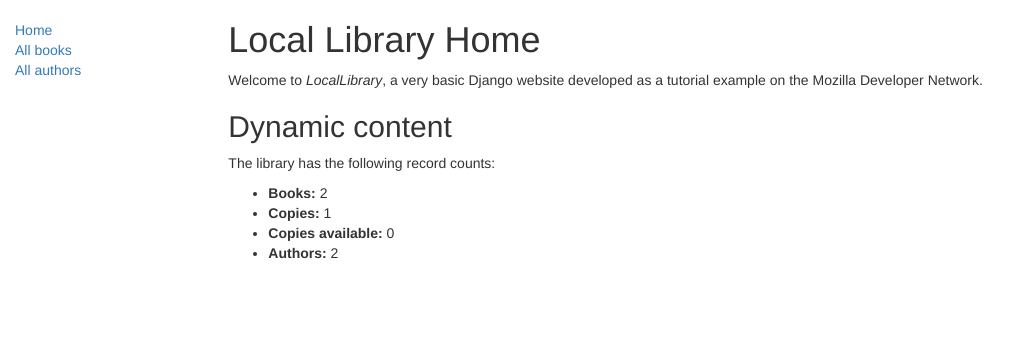
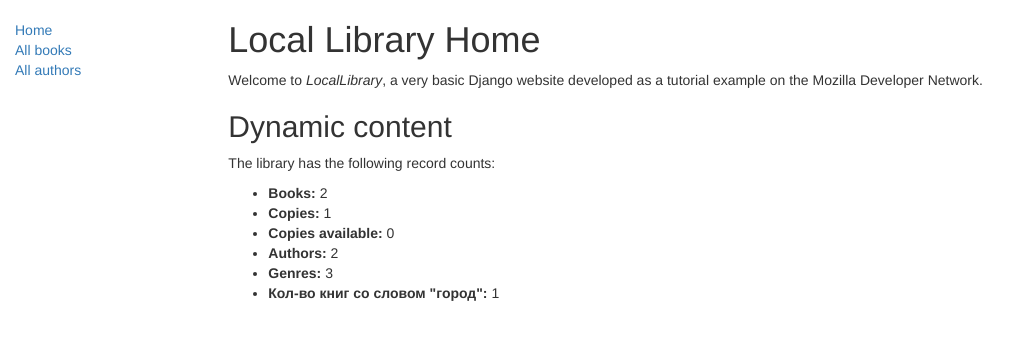
Before and after one commit to Natrix111/praktika-1, a Django app: page /catalog/ in a window 1280 px wide. Shown: the top 340 px of the page, without its empty margins (0-1030 px from the left). Run offline with Django 3.2, Linux system fonts and the light colour scheme; data comes from the database, SQL or seed files in the repository; both versions use the stored data as it was after the commit; some libraries are stand-ins or nearby versions.

Commit message:
add changes on main page

```diff
--- a/catalog/templates/index.html
+++ b/catalog/templates/index.html
@@ -13,6 +13,8 @@
     <li><strong>Copies:</strong> {{ num_instances }}</li>
     <li><strong>Copies available:</strong> {{ num_instances_available }}</li>
     <li><strong>Authors:</strong> {{ num_authors }}</li>
+    <li><strong>Genres:</strong> {{ num_genres }}</li>
+    <li><strong>Кол-во книг со словом "город":</strong> {{ num_books_with_word }}</li>
   </ul>
 
 {% endblock %}
--- a/catalog/views.py
+++ b/catalog/views.py
@@ -6,10 +6,14 @@ def index(request):
     num_books=Book.objects.all().count()
     num_instances=BookInstance.objects.all().count()
     num_instances_available=BookInstance.objects.filter(status__exact='a').count()
-    num_authors=Author.objects.count()  # Метод 'all()' применён по умолчанию.
+    num_authors=Author.objects.count()
+    num_genres = Genre.objects.count()
+
+    word = 'город'
+    num_books_with_word = Book.objects.filter(title__icontains=word).count()
 
     return render(
         request,
         'index.html',
-        context={'num_books':num_books,'num_instances':num_instances,'num_instances_available':num_instances_available,'num_authors':num_authors},
+        context={'num_books':num_books,'num_instances':num_instances,'num_instances_available':num_instances_available,'num_authors':num_authors, 'num_genres': num_genres, 'num_books_with_word': num_books_with_word,},
     )
```
Also changed, not shown: db.sqlite3.
